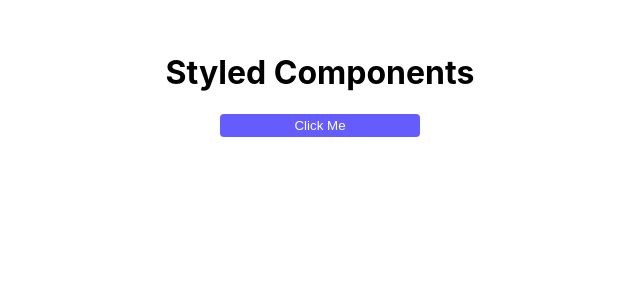
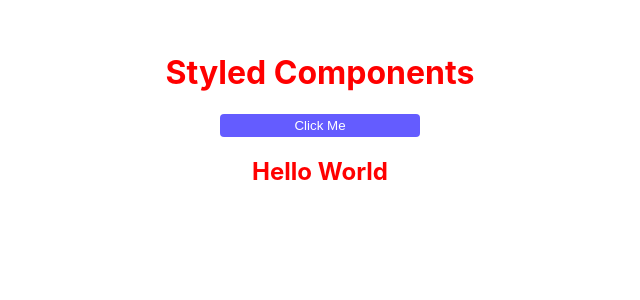
Before and after one commit to ccweerasinghe1994/styled-components, a React (Create React App) app: page / in a window 1280 px wide. Shown: the top 300 px of the page, without its empty margins (320-960 px from the left). Built offline with nearby package versions, Linux system fonts and the light colour scheme.

Commit message:
showing tipical css flows

```diff
--- a/src/App.js
+++ b/src/App.js
@@ -7,6 +7,9 @@ function App() {
     >
       <h1 className="title">Styled components</h1>
       <button className="btn">Click Me</button>
+      <div>
+        <h2 className="title">hello world</h2>
+      </div>
     </div>
   );
 }
--- a/src/index.css
+++ b/src/index.css
@@ -12,6 +12,10 @@ body {
   text-transform: capitalize;
 }
 
+.title {
+  color: red;
+}
+
 .btn {
   background: #645cff;
   color: #fff;
```
Also changed, not shown: documentation/images/class.png (added), 1 other file (tests, documents, lock files or other folders).
